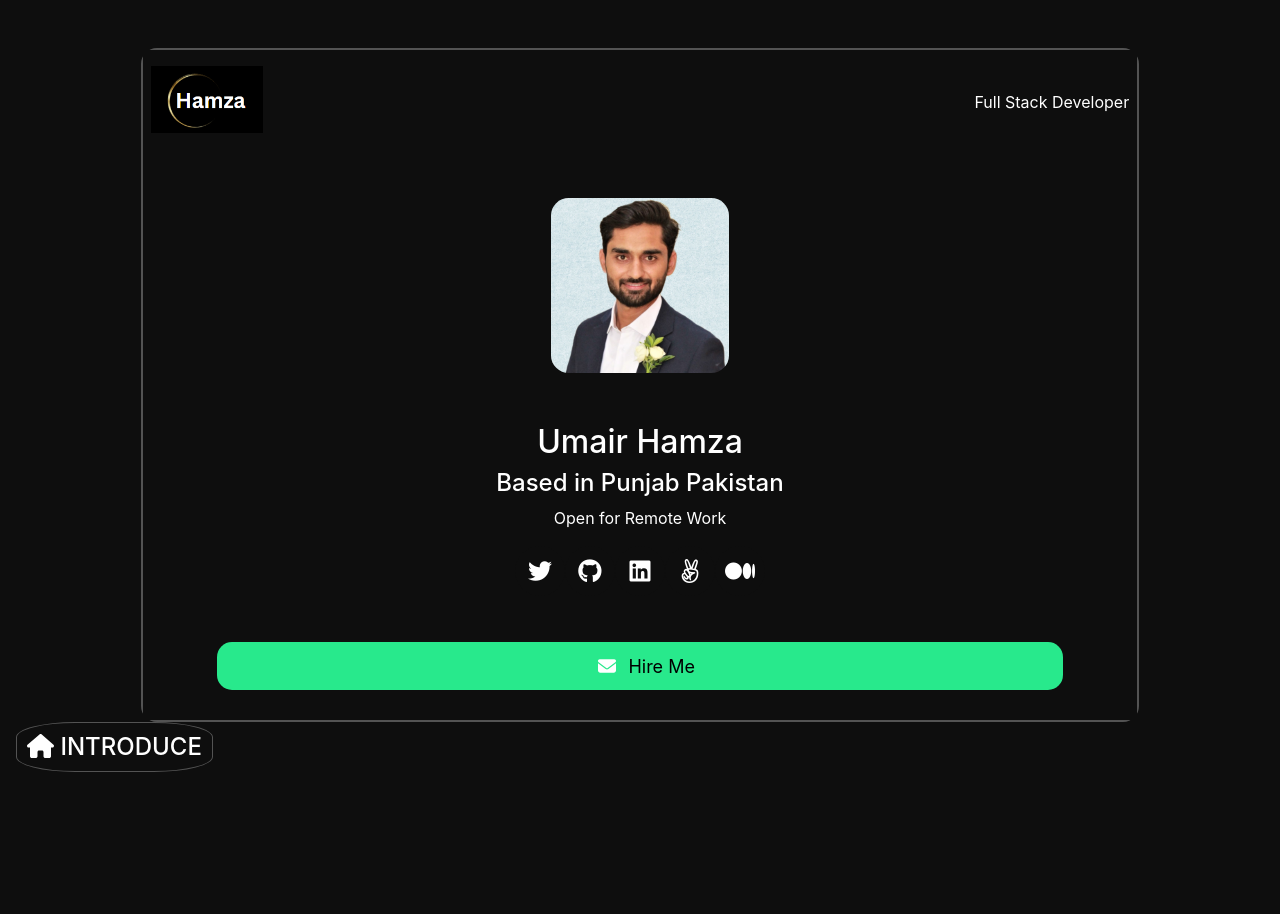
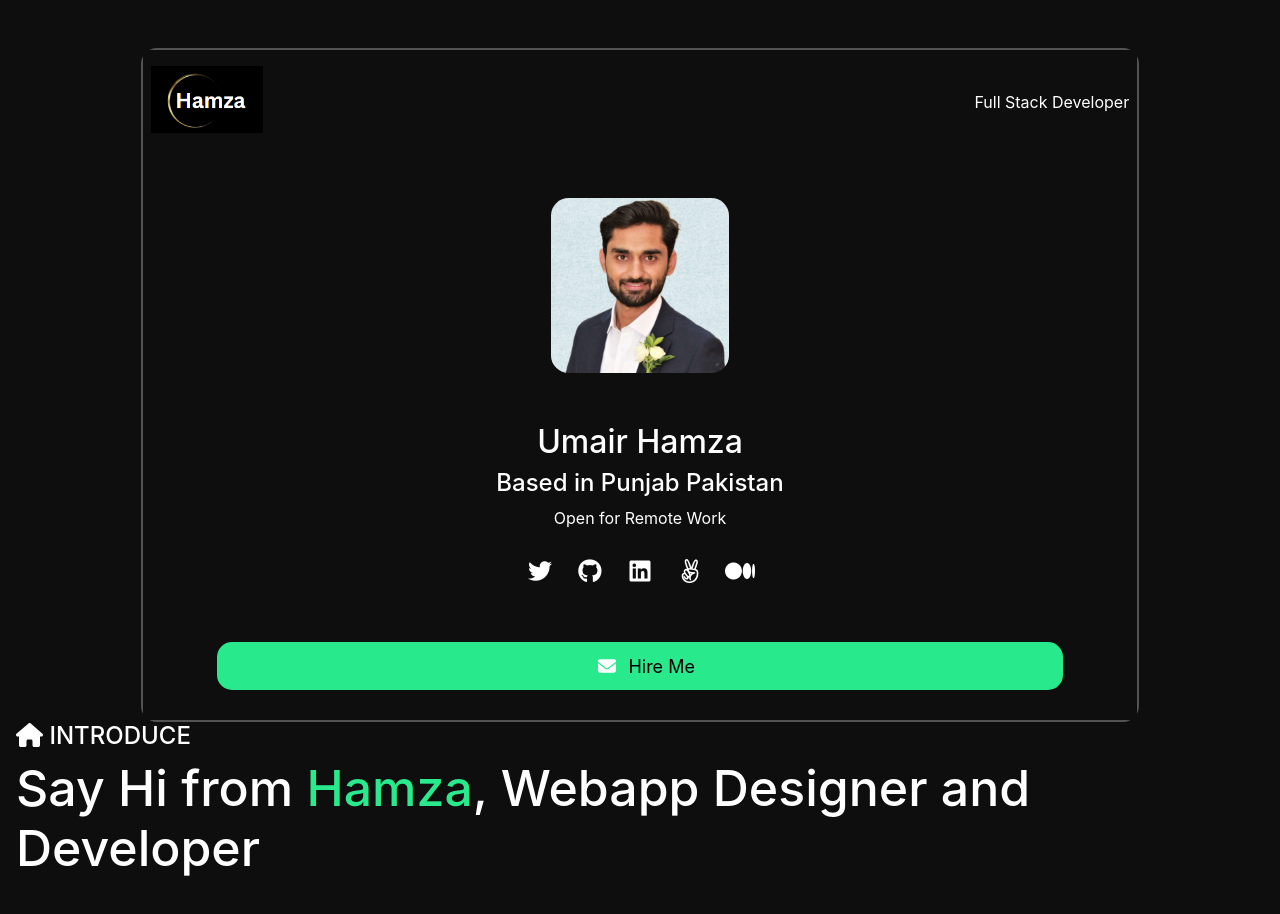
Before and after one commit to emhamza/Hamza-s-portfolio, a React (Vite) app: page / in a window 1280 px wide. Shown: the top 914 px of the page. Before the commit the page ends 828 px from the top, so only its background shows below. Built offline with nearby package versions, Linux system fonts and the light colour scheme.

Commit message:
Add hero section

```diff
--- a/src/components/Introduce/Introduce.jsx
+++ b/src/components/Introduce/Introduce.jsx
@@ -5,12 +5,13 @@ import { faHome } from '@fortawesome/free-solid-svg-icons';
 const Introduce = () => {
   return (
     <div>
-        <section>
+        <section className="d-flex">
             <div>
-                <div>
+                <div className="hero-header">
                     <h4 className="circular-border">
                         <FontAwesomeIcon icon={faHome} /> INTRODUCE
                     </h4>
+                    <h1>Say Hi from <span className="hamza"> Hamza</span>, Webapp Designer and Developer</h1>
                 </div>
             </div>
         </section>
--- a/src/components/Introduce/Introduce.scss
+++ b/src/components/Introduce/Introduce.scss
@@ -1,6 +1,11 @@
-.circular-border {
-  display: inline-block;
-  border: 1px solid #535353;
-  border-radius: 30%;
-  padding: 10px;
+.hero-header{
+    display: flex;
+    flex-direction: column;
+    h1{
+        font-size: 50px;
+    }
+
+    .hamza{
+        color: #28e98c;
+    }
 }
```
